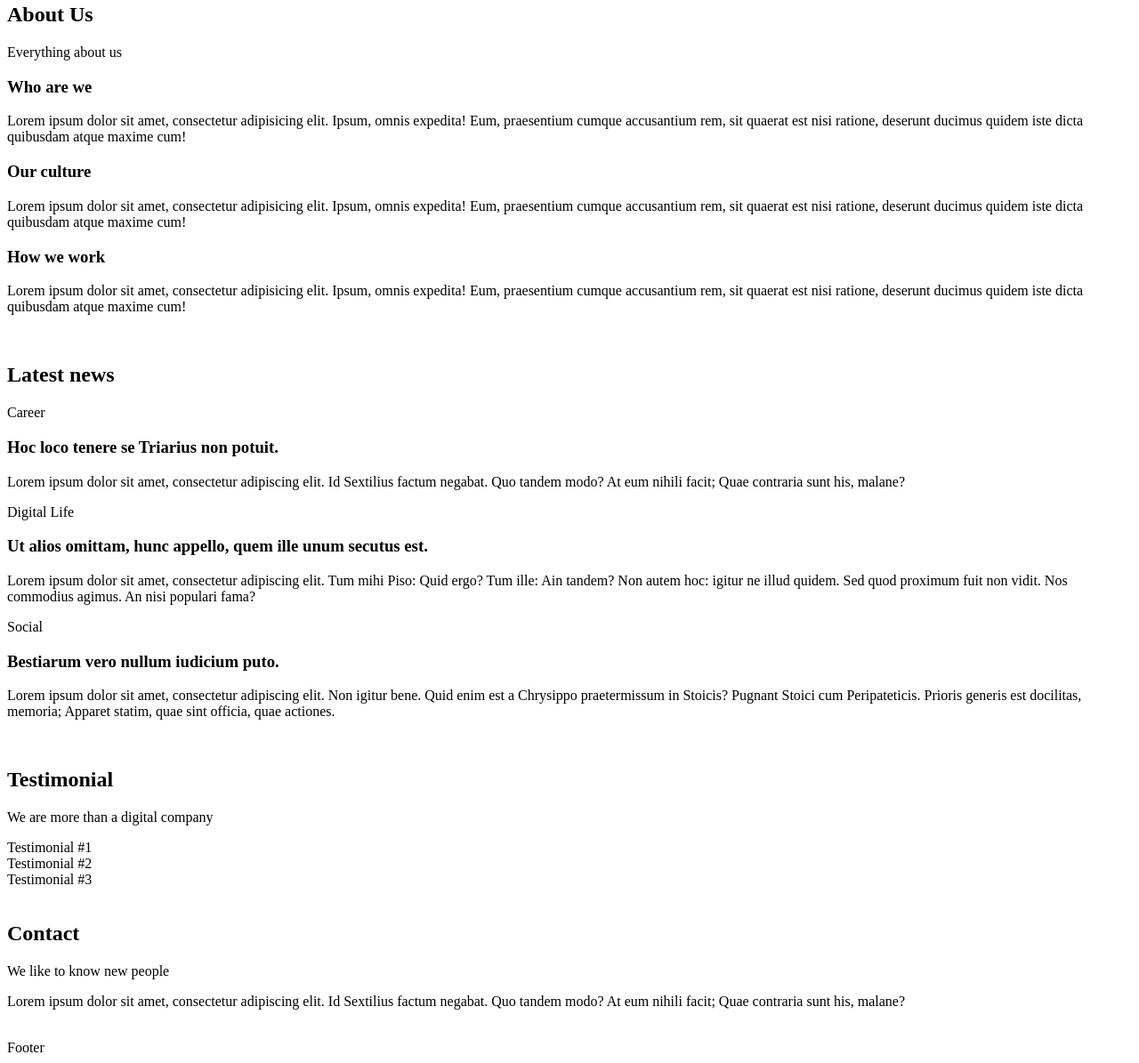
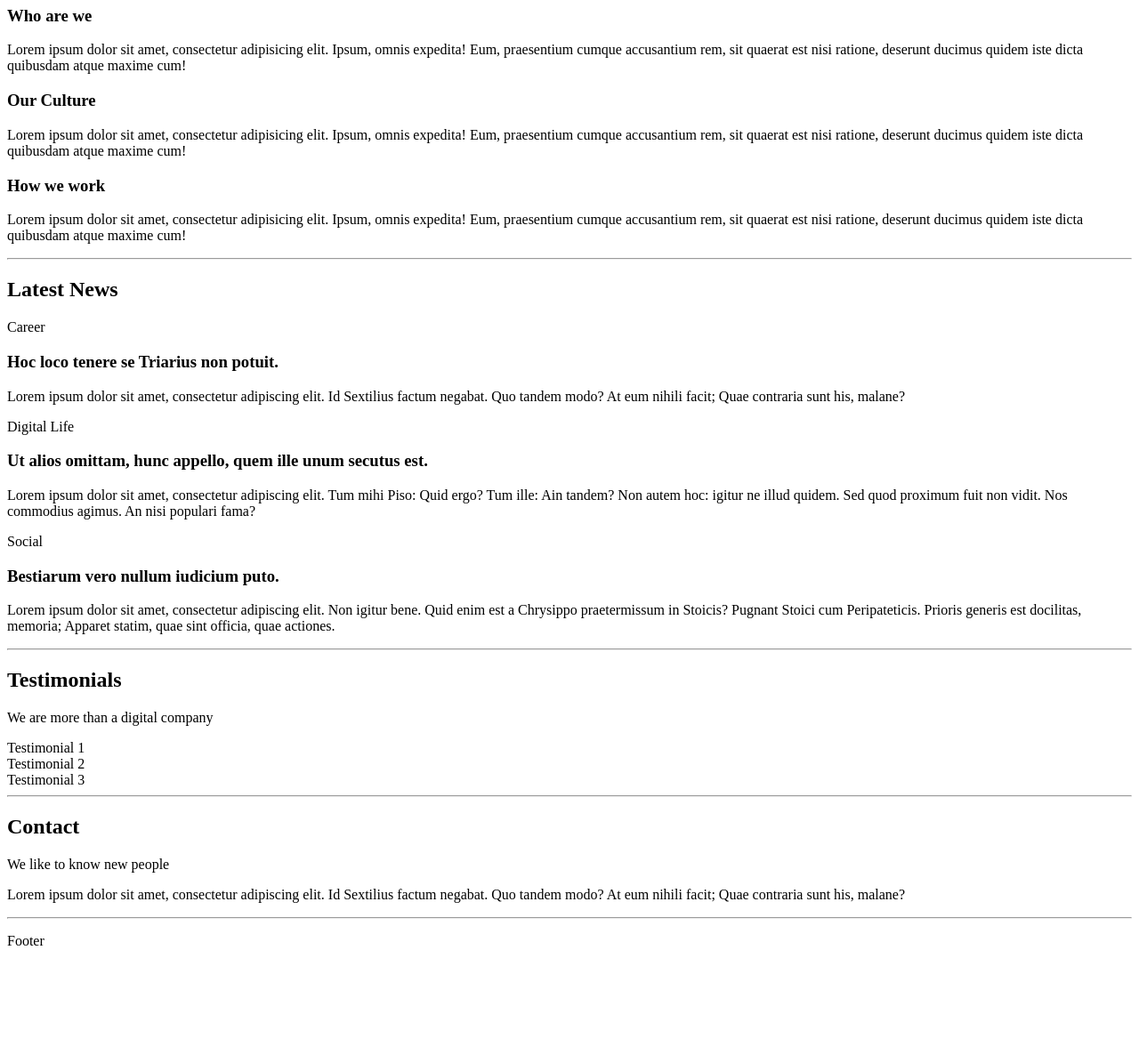
Before and after one commit to JosephBmbs/holbertonschool-web_front_end, a plain HTML site: page html_advanced/about.html in a window 1280 px wide. Shown: the part 871-2066 px from the top of the page at 89% size. After the commit the page ends 1954 px from the top, so only its background shows below. Drawn offline with Linux system fonts and the light colour scheme.

Commit message:
Create new pages, change the source code

```diff
--- a/html_advanced/about.html
+++ b/html_advanced/about.html
@@ -1,38 +1,37 @@
 <!DOCTYPE html>
-<html lang="en" dir="ltr">
+<html lang='en' dir='ltr' >
   <head>
-    <meta charset="utf-8">
-    <meta name="viewport" content="width=device-width, initial-scale=1.0, viewport-fit=cover">
+    <meta charset='utf-8'>
+    <meta name='viewport' content='width=device-width, initial-scale=1.0, viewport-fit=cover'>
     <title>About - Techium</title>
-    <meta name="description" content="Techium is a digital agency">
+    <meta name='description' content='Techium is a digital agency'>
     <link rel="icon" type="image/x-icon" href="./favicon.ico">
-    <link rel="icon" type="image/png" href="./favicon.png">
+    <link rel='icon' type='image/png' href='./favicon.png'>
   </head>
   <body>
-    <br>
+    <hr>
     <!-- Header -->
     <header>
       <div>
         <div>
-				<a href="/">
-            		<span>Techium</span>
-				</a>
+          <a href="/"><span>Techium</span></a>
         </div>
         <nav></nav>
       </div>
+
     </header>
-    <br>
+    <hr>
     <!-- Main -->
     <main>
       <h1>Homepage</h1>
-        <br>
+      <hr>
       <!-- Hero section -->
       <section>
         <div>
           <h2>We help you build your brand!</h2>
         </div>
       </section>
-        <br>
+      <hr>
       <!-- Services section -->
       <section>
         <div>
@@ -50,7 +49,7 @@
           </div>
         </div>
       </section>
-        <br>
+      <hr>
       <!-- Works section -->
       <section>
         <div>
@@ -60,91 +59,77 @@
           </header>
           <div>
             <article>
-                        <h3>
-                            Interior Design
-                        </h3>
+              <h3>Interior Design</h3>
             </article>
             <article>
-                        <h3>
-                            Web Development
-                        </h3>
+              <h3>Web Development</h3>
             </article>
             <article>
-                        <h3>
-                            Personal Brand
-                        </h3>
+              <h3>Personal Brand</h3>
             </article>
           </div>
         </div>
       </section>
-        <br>
+      <hr>
       <!-- About Us section -->
       <section>
         <div>
           <header>
-                    <h2>About Us</h2>
+            <h2>About us</h2>
             <p>Everything about us</p>
           </header>
           <div>
             <h3>Who are we</h3>
             <p>Lorem ipsum dolor sit amet, consectetur adipisicing elit. Ipsum, omnis expedita! Eum, praesentium cumque accusantium rem, sit quaerat est nisi ratione, deserunt ducimus quidem iste dicta quibusdam atque maxime cum!</p>
-                    <h3>Our culture</h3>
+            <h3>Our Culture</h3>
             <p>Lorem ipsum dolor sit amet, consectetur adipisicing elit. Ipsum, omnis expedita! Eum, praesentium cumque accusantium rem, sit quaerat est nisi ratione, deserunt ducimus quidem iste dicta quibusdam atque maxime cum!</p>
             <h3>How we work</h3>
             <p>Lorem ipsum dolor sit amet, consectetur adipisicing elit. Ipsum, omnis expedita! Eum, praesentium cumque accusantium rem, sit quaerat est nisi ratione, deserunt ducimus quidem iste dicta quibusdam atque maxime cum!</p>
           </div>
         </div>
       </section>
-        <br>
-        <!-- Latest news section -->
+      <hr>
+      <!-- Blog section -->
       <section>
         <div>
           <header>
-                    <h2>
-                        Latest news
-                    </h2>
+            <h2>Latest News</h2>
           </header>
           <div>
             <article>
               <p>Career</p>
-                        <h3>
-                            Hoc loco tenere se Triarius non potuit.
-                        </h3>
+              <h3>Hoc loco tenere se Triarius non potuit.</h3>
               <p>Lorem ipsum dolor sit amet, consectetur adipiscing elit. Id Sextilius factum negabat. Quo tandem modo? At eum nihili facit; Quae contraria sunt his, malane?</p>
             </article>
             <article>
               <p>Digital Life</p>
-                        <h3>
-                            Ut alios omittam, hunc appello, quem ille unum secutus est.
-                        </h3>
+              <h3>Ut alios omittam, hunc appello, quem ille unum secutus est.</h3>
               <p>Lorem ipsum dolor sit amet, consectetur adipiscing elit. Tum mihi Piso: Quid ergo? Tum ille: Ain tandem? Non autem hoc: igitur ne illud quidem. Sed quod proximum fuit non vidit. Nos commodius agimus. An nisi populari fama?</p>
             </article>
             <article>
               <p>Social</p>
-                        <h3>
-                            Bestiarum vero nullum iudicium puto.
-                        </h3>
+              <h3>Bestiarum vero nullum iudicium puto.</h3>
               <p>Lorem ipsum dolor sit amet, consectetur adipiscing elit. Non igitur bene. Quid enim est a Chrysippo praetermissum in Stoicis? Pugnant Stoici cum Peripateticis. Prioris generis est docilitas, memoria; Apparet statim, quae sint officia, quae actiones.</p>
             </article>
           </div>
         </div>
       </section>
-        <br>
+      <hr>
       <!-- Testimonials section -->
       <section>
         <div>
           <header>
-                    <h2>Testimonial</h2>
+            <h2>Testimonials</h2>
             <p>We are more than a digital company</p>
           </header>
           <div>
-                    <article>Testimonial #1</article>
-                    <article>Testimonial #2</article>
-                    <article>Testimonial #3</article>
+            <article> Testimonial 1 </article>
+            <article> Testimonial 2 </article>
+            <article> Testimonial 3 </article>
           </div>
         </div>
       </section>
-        <br>
+      <hr>
       <!-- Contact section -->
       <section>
         <div>
@@ -158,11 +143,11 @@
         </div>
       </section>
     </main>
-    <br>
+    <hr>
     <!-- Footer -->
     <footer>
       <div>
-            Footer
+        <p>Footer</p>
       </div>
     </footer>
   </body>
```
Also changed, not shown: html_advanced/contact.html (+32 -47 lines), html_advanced/latest_news.html (+4 -6 lines). Lines whose indentation alone changed are shown as unchanged.
